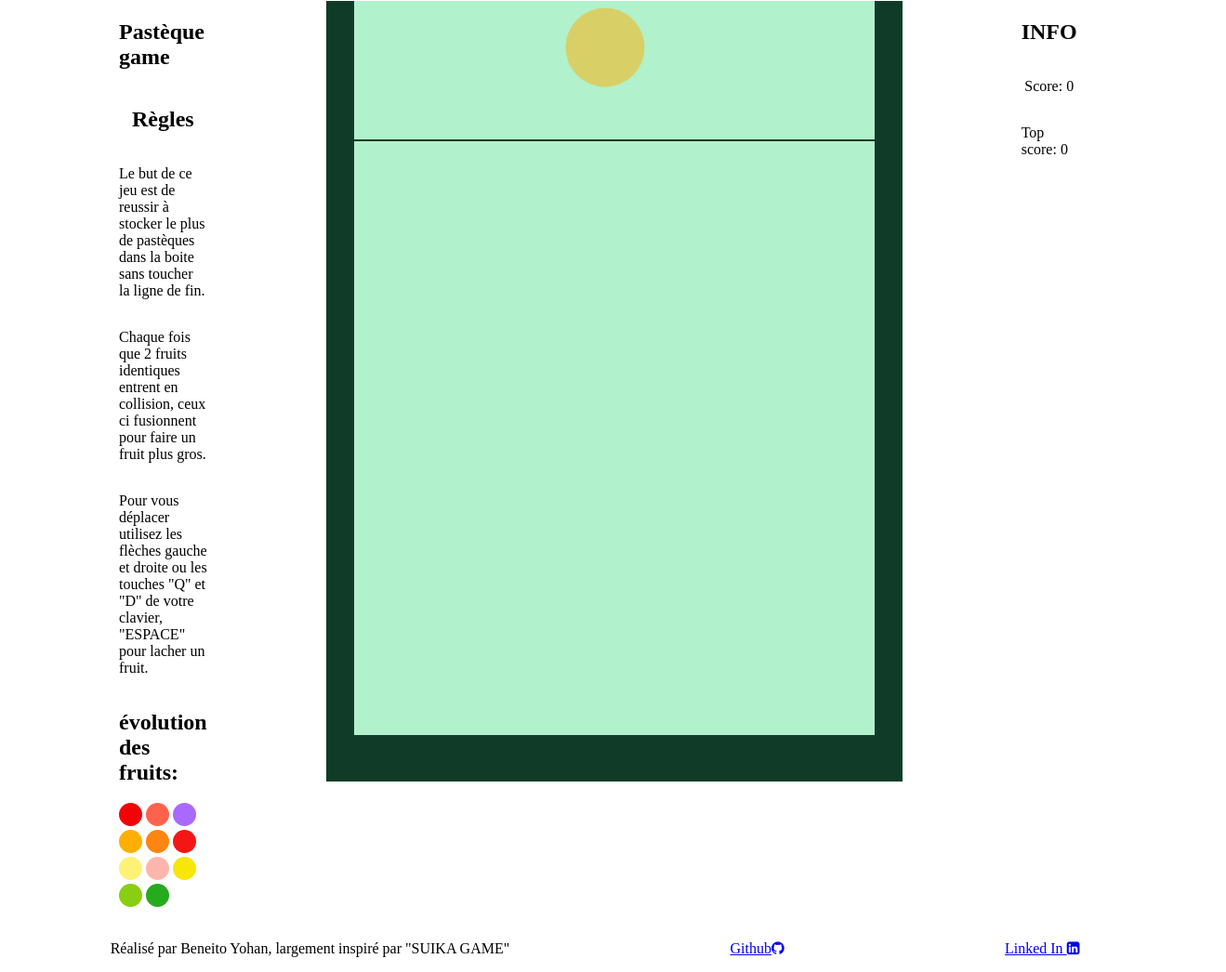
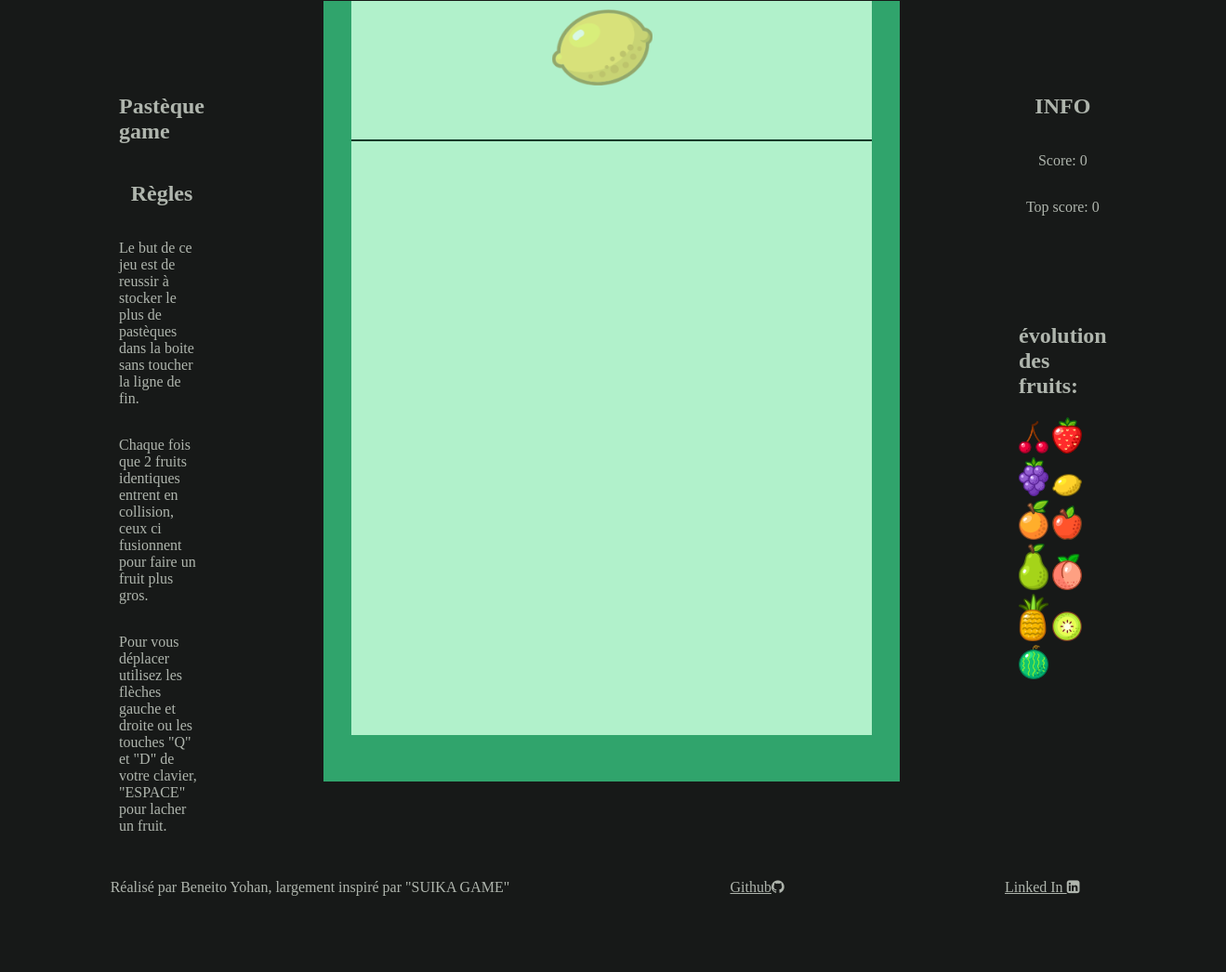
Before and after one commit to ybeneito/pasteques-game, a website built with Vite: page index.html in a window 1280 px wide. Shown: the part 39-1085 px from the top of the page at 93% size, 1319 px wide, since content can reach past the window. After the commit the page ends 1019 px from the top, so only its background shows below. Built offline with nearby package versions, Linux system fonts and the light colour scheme; a web font is replaced by a local one.

Commit message:
ajout de textures et dark mode

```diff
--- a/index.html
+++ b/index.html
@@ -10,33 +10,34 @@
   </head>
   <body>
     <div class="wrapper">
-      <section class="flex">
+      <section class="flex margin-top">
         <h1>Pastèque game</h1>
         <h2>Règles</h2>
         <p>Le but de ce jeu est de reussir à stocker le plus de pastèques dans la boite sans toucher la ligne de fin.</p>
         <p>Chaque fois que 2 fruits identiques entrent en collision, ceux ci fusionnent pour faire un fruit plus gros.</p>
         <p>Pour vous déplacer utilisez les flèches gauche et droite ou les touches "Q" et "D" de votre clavier, "ESPACE" pour lacher un fruit.</p>
-
-          <h2>évolution des fruits: </h2>
-          <div>
-            <span class="fruit1"></span>
-            <span class="fruit2"></span>
-            <span class="fruit3"></span>
-            <span class="fruit4"></span>
-            <span class="fruit5"></span>
-            <span class="fruit6"></span>
-            <span class="fruit7"></span>
-            <span class="fruit8"></span>
-            <span class="fruit9"></span>
-            <span class="fruit10"></span>
-            <span class="fruit11"></span>
-          </div>
       </section>
       <div id="app"></div>
-      <section class="flex">
+      <section class="flex margin-top">
         <h1>INFO</h1>
         <p>Score: <span id="displayScore"></span></p>
         <p>Top score: <span id="displayTopScore"></span></p>
+        <div class="margin-top">
+          <h2>évolution des fruits: </h2>
+          <div>
+            <img src="cherry.png" alt="cerise" class="img" />
+            <img src="strawberry.png" alt="fraise" class="img" />
+            <img src="grape.png" alt="raisin" class="img" />
+            <img src="lemon.png" alt="citron" class="img" />
+            <img src="orange.png" alt="orange" class="img" />
+            <img src="apple.png" alt="pomme" class="img" />
+            <img src="pear.png" alt="poire" class="img" />
+            <img src="peach.png" alt="pèche" class="img" />
+            <img src="pineapple.png" alt="annanas" class="img" />
+            <img src="kiwi.png" alt="kiwi" class="img" />
+            <img src="watermelon.png" alt="pastèque" class="img" />
+          </div>
+        </div>
       </section>
     </div>
     <footer>
--- a/main.js
+++ b/main.js
@@ -118,7 +118,14 @@ Events.on(engine, 'collisionStart', (event) => {
       const index = FRUITS.findIndex(fruit => fruit.label === collision.bodyA.label)
       const fusion = FRUITS[index + 1]
       const body = Bodies.circle(collision.collision.supports[0].x, collision.collision.supports[0].y, fusion.radius, {
-        render: {fillStyle: fusion.color},
+        render: {
+          fillStyle: fusion.color,
+          sprite: {
+            texture: `/${fusion.label}.png`,
+            xScale: fusion.radius / 100,
+            yScale: fusion.radius / 100
+          }
+        },
         label: fusion.label,
         restitution: 0.2
       })
--- a/modules/addNewFruit.js
+++ b/modules/addNewFruit.js
@@ -13,7 +13,14 @@ export const AddNewFruit = (current) => {
     const fruit = Bodies.circle(300,50, f.radius, {
         label: f.label,
         isSleeping: true,
-        render: {fillStyle: f.color},
+        render: {
+          fillStyle: f.color,
+          sprite: {
+            texture: `/${f.label}.png`,
+            xScale: f.radius / 100,
+            yScale: f.radius / 100
+          }
+        },
         restitution: 0.2
       })
 
--- a/modules/box.js
+++ b/modules/box.js
@@ -10,18 +10,18 @@ export const getBox = (world) => {
     })
     const ground = Bodies.rectangle(310, 820, 620, 60, {
         isStatic: true,
-        render: {fillStyle: '#113B29'}
+        render: {fillStyle: '#30A46C'}
       }
       );
 
       const leftWall = Bodies.rectangle(15,395,30,790, {
         isStatic: true,
-        render: {fillStyle: '#113B29'}
+        render: {fillStyle: '#30A46C'}
       })
 
       const rightWall = Bodies.rectangle(605,395,30,790, {
         isStatic: true,
-        render: {fillStyle: '#113B29'}
+        render: {fillStyle: '#30A46C'}
       })
 
       const box = [top, ground, leftWall, rightWall]
--- a/modules/fruits.js
+++ b/modules/fruits.js
@@ -17,7 +17,7 @@ export const FRUITS = [
         score: 4
       },
       {
-        label: "kumkwat",
+        label: "lemon",
         radius: 85 / 2,
         color: "#FFAF02",
         score: 8
@@ -53,10 +53,10 @@ export const FRUITS = [
         score: 248
       },
       {
-        label: "melon",
+        label: "kiwi",
         radius: 270 / 2,
         color: "#89CE13",
-        score: 498
+        score: 496
       },
       {
         label: "watermelon",
--- /dev/null
+++ b/retours.txt
@@ -0,0 +1,3 @@
+SUPER NOUNOURS
+
+Désoler, j'ai pas trop suivi le début du live, mais je peu me permettre une réflexion sur le jeux "pastèques game"? si le dev est encore ici ... Si il y a moyen d'ajouter une sorte de petite tempo quand on fais un combo, car des fois, je ne me rend meme pas compte de quelle combo j'ai fait ^^ Mais en tout cas, merci beaucoup, je crois que je vais beaucoup m'amuser avec!
--- a/style.css
+++ b/style.css
@@ -8,6 +8,11 @@ body {
   overflow: hidden;
   font-family: 'Kodchasan';
   font-weight: 400;
+  background-color: #171918;
+  color: #AFB5AD
+}
+a {
+  color: #AFB5AD
 }
 
 .wrapper {
@@ -15,6 +20,10 @@ body {
   justify-content: space-between;
   align-content: center;
   margin: 5vh auto 2vh auto;
+}
+
+.img {
+  width: 2rem;
 }
 
 footer {
@@ -37,90 +46,6 @@ h1, h2, h3, h4, h5 {
   width: 650px;
 }
 
-.fruit1 {
-  height: 25px;
-  width: 25px;
-  background-color: #F20306;
-  border-radius: 50%;
-  display: inline-block;
+.margin-top {
+  margin-top: 5em;
 }
-
-.fruit2 {
-  height: 25px;
-  width: 25px;
-  background-color: #FF624C;
-  border-radius: 50%;
-  display: inline-block;
-}
-
-.fruit3 {
-  height: 25px;
-  width: 25px;
-  background-color: #A969FF;
-  border-radius: 50%;
-  display: inline-block;
-}
-
-.fruit4 {
-  height: 25px;
-  width: 25px;
-  background-color: #FFAF02;
-  border-radius: 50%;
-  display: inline-block;
-}
-
-.fruit5 {
-  height: 25px;
-  width: 25px;
-  background-color: #FC8611;
-  border-radius: 50%;
-  display: inline-block;
-}
-
-.fruit6 {
-  height: 25px;
-  width: 25px;
-  background-color: #F41615;
-  border-radius: 50%;
-  display: inline-block;
-}
-
-.fruit7 {
-  height: 25px;
-  width: 25px;
-  background-color: #FDF176;
-  border-radius: 50%;
-  display: inline-block;
-}
-
-.fruit8 {
-  height: 25px;
-  width: 25px;
-  background-color: #FEB6AC;
-  border-radius: 50%;
-  display: inline-block;
-}
-
-.fruit9 {
-  height: 25px;
-  width: 25px;
-  background-color: #F7E608;
-  border-radius: 50%;
-  display: inline-block;
-}
-
-.fruit10 {
-  height: 25px;
-  width: 25px;
-  background-color: #89CE13;
-  border-radius: 50%;
-  display: inline-block;
-}
-
-.fruit11 {
-  height: 25px;
-  width: 25px;
-  background-color: #26AA1E;
-  border-radius: 50%;
-  display: inline-block;
-}
```
Also changed, not shown: public/apple.png (added), public/cherry.png (added), public/grape.png (added), public/kiwi.png (added), public/lemon.png (added), public/orange.png (added), public/peach.png (added), public/pear.png (added), public/pineapple.png (added), public/strawberry.png (added), public/watermelon.png (added).
